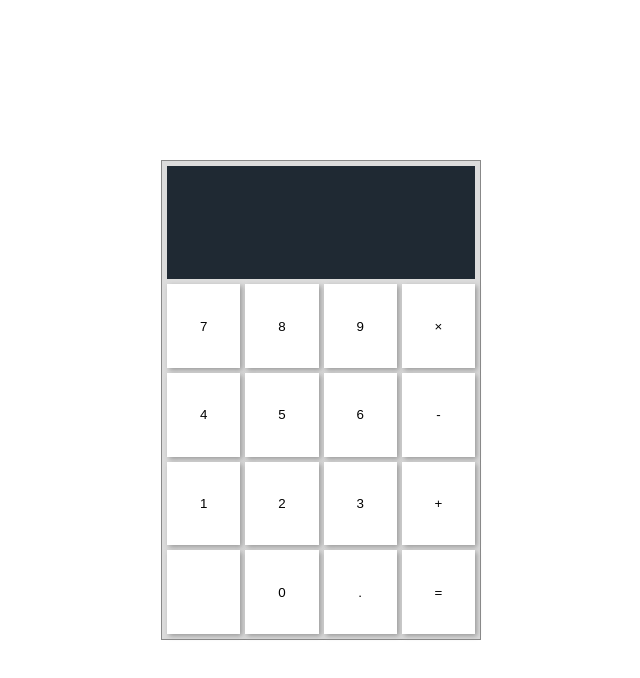
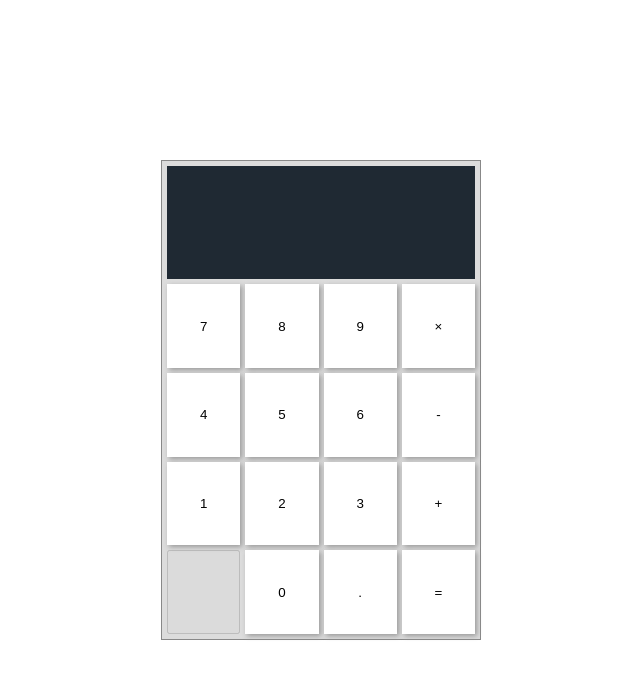
Before and after one commit to RenzoAlamo/calculator, a React (Vite) app: page / in a window 1280 px wide. Shown: the top 678 px of the page, without its empty margins (319-959 px from the left). Built offline with nearby package versions, Linux system fonts and the light colour scheme.

Commit message:
add disabled property to css buttons

```diff
--- a/src/App.css
+++ b/src/App.css
@@ -33,7 +33,7 @@ body {
 	grid-template-rows: repeat(4, 1fr);
 	gap: 5px;
 }
-button {
+button:not(:disabled) {
 	box-sizing: border-box;
 	border: none;
 	box-shadow: 2px 2px 5px #999;
@@ -56,10 +56,10 @@ button:nth-child(6) {
 button:last-child {
 	grid-column: 2 / 4;
 } */
-button:hover {
+button:not(:disabled):hover {
 	background-color: rgba(89, 6, 100, 0.568);
 }
-button:active {
+button:not(:disabled):active {
 	box-shadow: -2px -2px 5px #999;
 	background-color: rgba(6, 100, 37, 0.541);
 }
```
